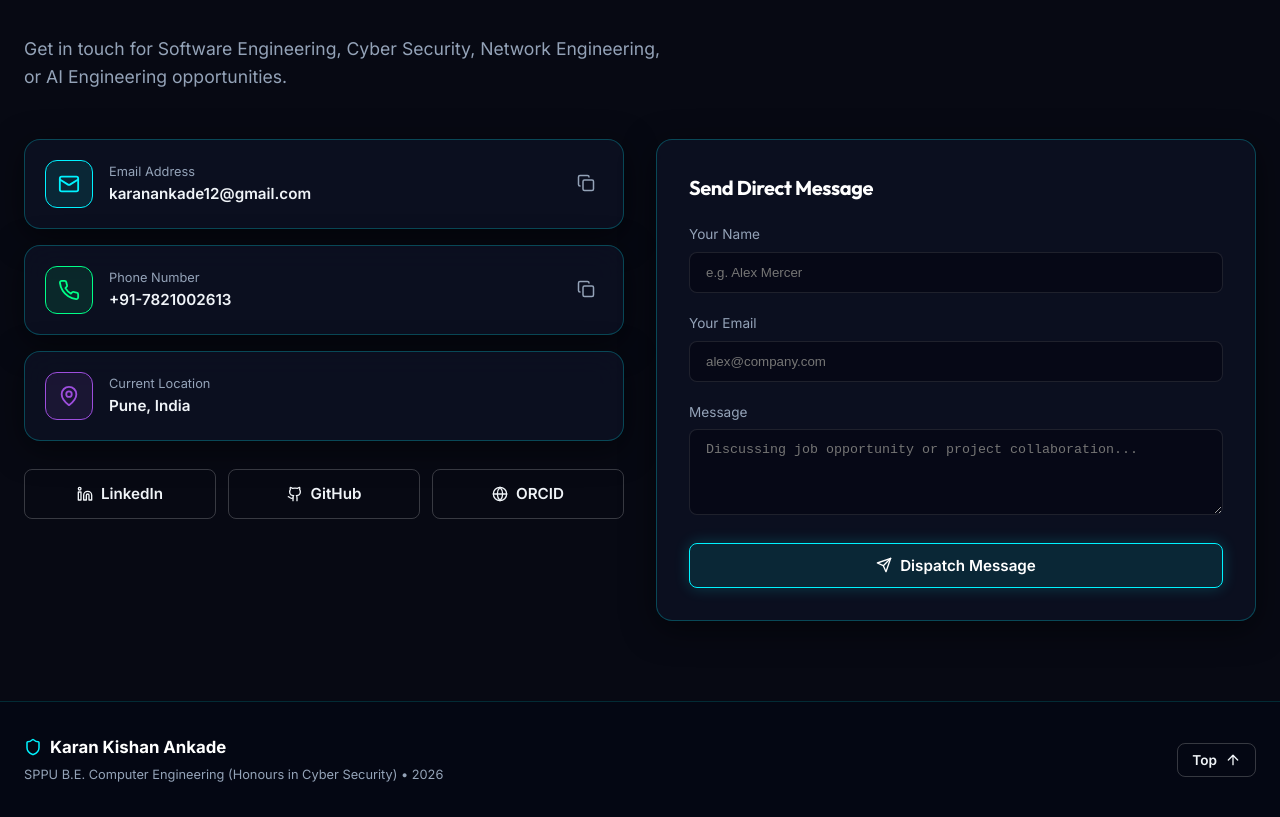
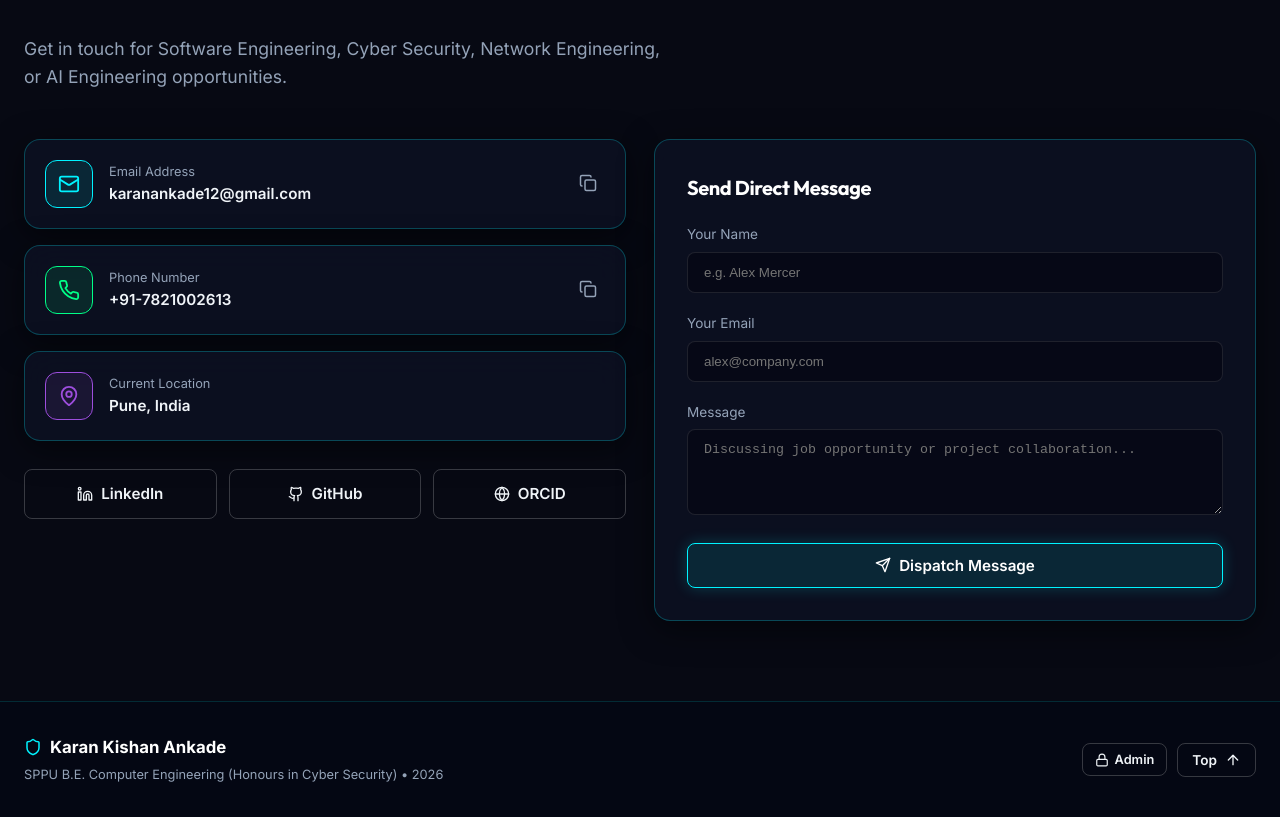
Before and after one commit to karanankade/Karan_Ankade_Portfolio, a React (Vite) app: page / in a window 1280 px wide. Shown: the part 10880-11697 px from the top of the page. Built offline with nearby package versions, Linux system fonts and the light colour scheme; no server answers.

Commit message:
Professional upgrade: responsive layouts for all mobile screens, quick terminal chips, touch-action optimizations, and dual admin access

```diff
--- a/src/App.jsx
+++ b/src/App.jsx
@@ -115,7 +115,7 @@ export default function App() {
       <ContactSection />
 
       {/* Footer */}
-      <Footer />
+      <Footer onOpenAdmin={() => setAdminOpen(true)} />
 
       {/* Secure Admin Portal Modals */}
       {adminOpen && !authenticated && (
--- a/src/components/ui/ContactSection.jsx
+++ b/src/components/ui/ContactSection.jsx
@@ -37,7 +37,7 @@ export default function ContactSection() {
         Get in touch for Software Engineering, Cyber Security, Network Engineering, or AI Engineering opportunities.
       </p>
 
-      <div style={{ display: 'grid', gridTemplateColumns: 'repeat(auto-fit, minmax(340px, 1fr))', gap: '32px' }}>
+      <div style={{ display: 'grid', gridTemplateColumns: 'repeat(auto-fit, minmax(min(100%, 320px), 1fr))', gap: '28px' }}>
         {/* Contact Info Cards */}
         <div style={{ display: 'flex', flexDirection: 'column', gap: '16px' }}>
           {/* Email */}
--- a/src/components/ui/ExperienceTimeline.jsx
+++ b/src/components/ui/ExperienceTimeline.jsx
@@ -17,7 +17,7 @@ export default function ExperienceTimeline() {
         Internships, academic milestones, and ongoing professional development programs.
       </p>
 
-      <div style={{ display: 'grid', gridTemplateColumns: 'repeat(auto-fit, minmax(350px, 1fr))', gap: '32px' }}>
+      <div style={{ display: 'grid', gridTemplateColumns: 'repeat(auto-fit, minmax(min(100%, 320px), 1fr))', gap: '32px' }}>
         {/* Left Column: Work Experience */}
         <div>
           <h3 style={{ fontSize: '1.4rem', marginBottom: '24px', display: 'flex', alignItems: 'center', gap: '10px', color: 'var(--cyan)' }}>
--- a/src/components/ui/Footer.jsx
+++ b/src/components/ui/Footer.jsx
@@ -40,7 +40,19 @@ export default function Footer({ onOpenAdmin }) {
           </div>
         </div>
 
-        <div style={{ display: 'flex', alignItems: 'center', gap: '12px' }}>
+        <div style={{ display: 'flex', alignItems: 'center', gap: '10px' }}>
+          <button
+            onClick={() => {
+              if (onOpenAdmin) onOpenAdmin();
+              else window.location.hash = '#admin';
+            }}
+            className="cyber-btn cyber-btn-outline"
+            style={{ padding: '8px 12px', fontSize: '0.8rem', display: 'flex', alignItems: 'center', gap: '6px' }}
+            title="Admin Portal"
+          >
+            <Lock size={14} /> Admin
+          </button>
+
           <button
             onClick={scrollToTop}
             className="cyber-btn cyber-btn-outline"
--- a/src/components/ui/ProjectsSection.jsx
+++ b/src/components/ui/ProjectsSection.jsx
@@ -48,7 +48,7 @@ export default function ProjectsSection() {
       </div>
 
       {/* Projects Grid with 3D HoloCardTilt */}
-      <div style={{ display: 'grid', gridTemplateColumns: 'repeat(auto-fit, minmax(350px, 1fr))', gap: '24px' }}>
+      <div style={{ display: 'grid', gridTemplateColumns: 'repeat(auto-fit, minmax(min(100%, 320px), 1fr))', gap: '24px' }}>
         {filteredProjects.map((project) => (
           <HoloCardTilt
             key={project.id}
--- a/src/components/ui/ThreatRadarVisualizer.jsx
+++ b/src/components/ui/ThreatRadarVisualizer.jsx
@@ -172,7 +172,7 @@ export default function ThreatRadarVisualizer() {
       {/* ==================================================== */}
       {/* 2. REAL-TIME STATS COUNTERS */}
       {/* ==================================================== */}
-      <div style={{ display: 'grid', gridTemplateColumns: 'repeat(auto-fit, minmax(130px, 1fr))', gap: '12px', marginBottom: '24px' }}>
+      <div style={{ display: 'grid', gridTemplateColumns: 'repeat(auto-fit, minmax(120px, 1fr))', gap: '10px', marginBottom: '24px' }}>
         {[
           { label: 'Threats Neutralized', val: '1,428', sub: 'Last 24 Hours', color: 'var(--emerald)' },
           { label: 'Firewall Enforcements', val: '99.98%', sub: 'iptables / WAF', color: 'var(--cyan)' },
@@ -193,7 +193,7 @@ export default function ThreatRadarVisualizer() {
       {/* ==================================================== */}
       {/* 3. MAIN RADAR CANVAS & LIVE THREAT FEED GRID */}
       {/* ==================================================== */}
-      <div style={{ display: 'grid', gridTemplateColumns: 'repeat(auto-fit, minmax(320px, 1fr))', gap: '24px', marginBottom: '24px' }}>
+      <div style={{ display: 'grid', gridTemplateColumns: 'repeat(auto-fit, minmax(min(100%, 300px), 1fr))', gap: '24px', marginBottom: '24px' }}>
 
         {/* Left Box: Graphic Cyber Radar Visualizer */}
         <div
```
